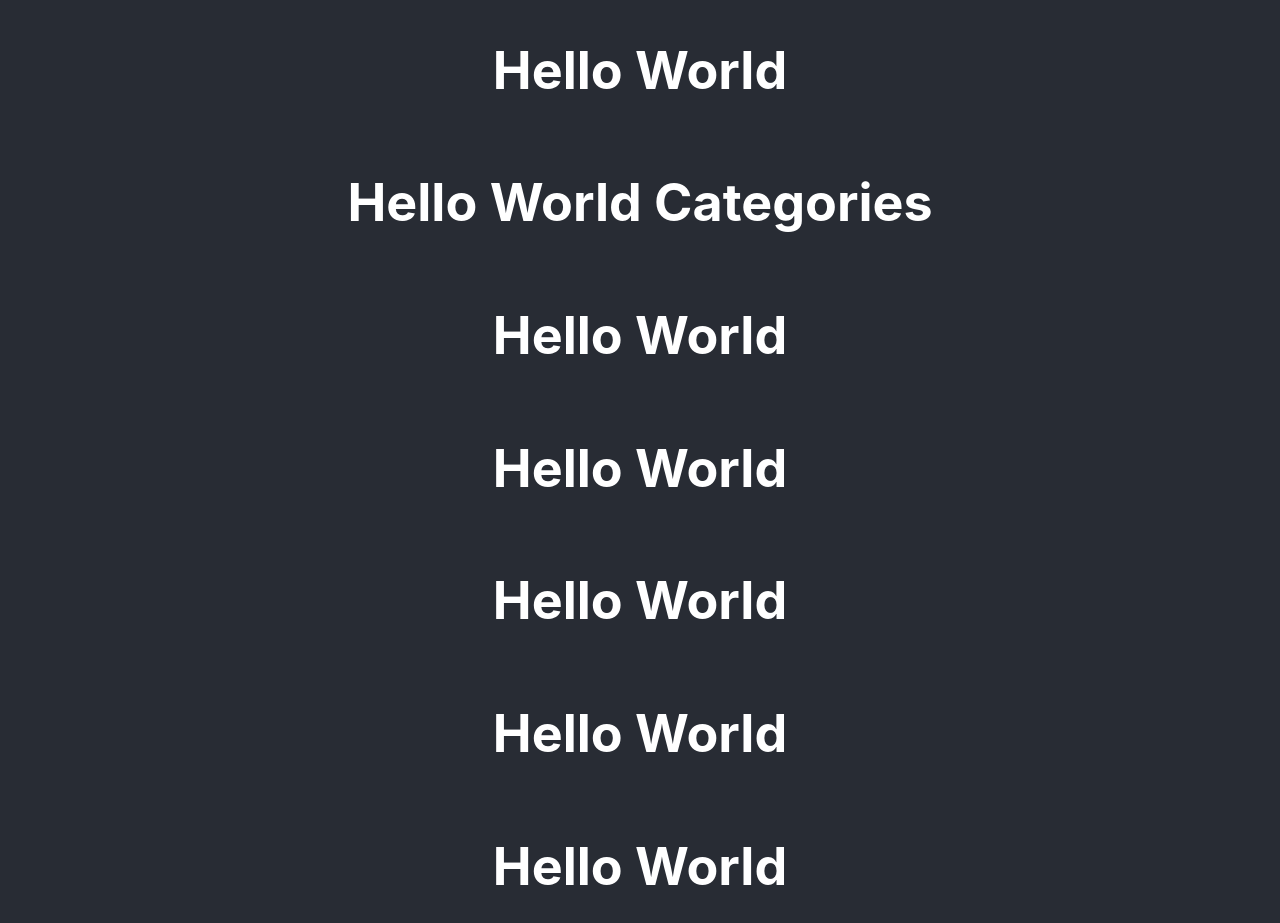
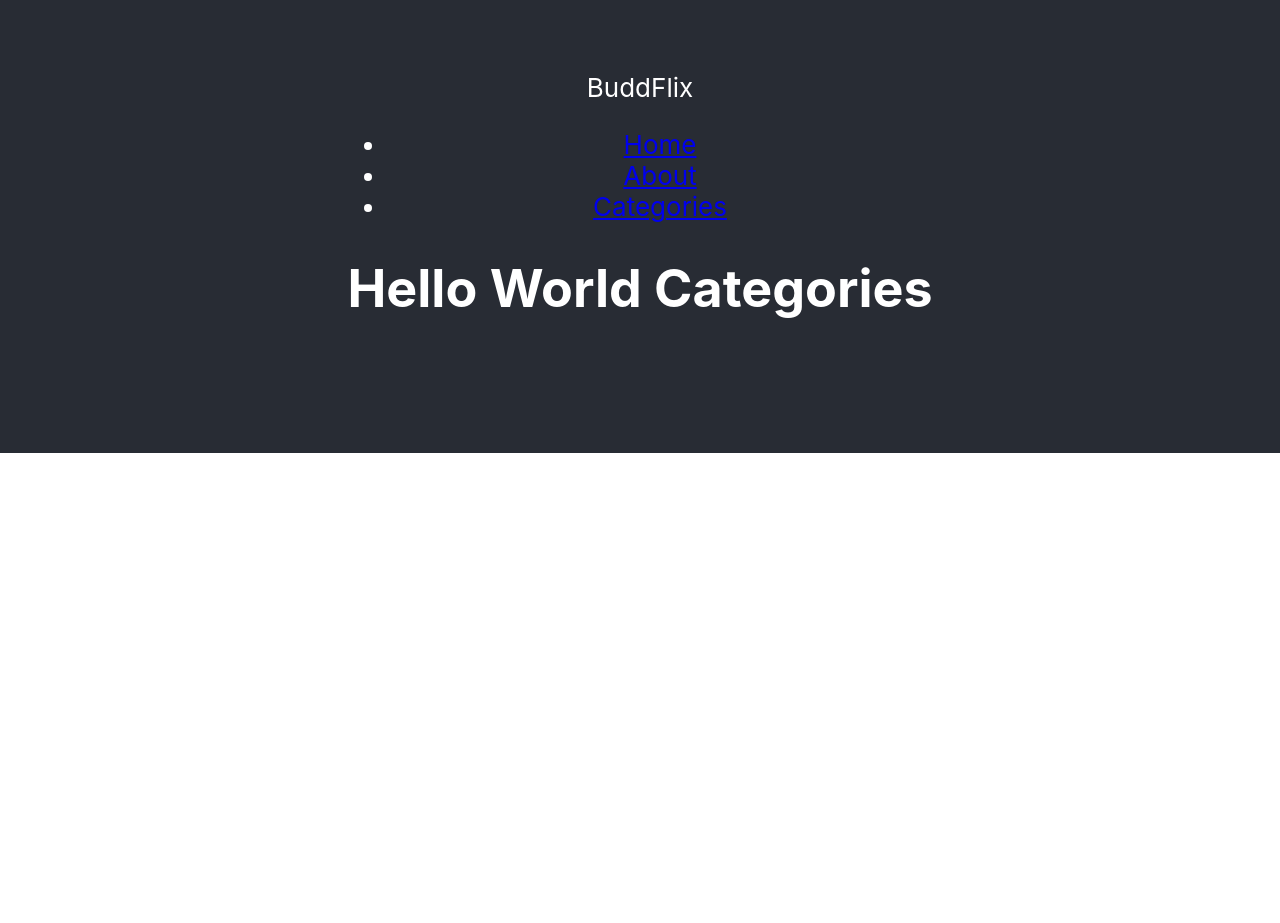
Before and after one commit to sjain93/buddflix, a React (Create React App) app in the folder buddflix-react/: page /categories in a window 1280 px wide. Shown: the part 347-1270 px from the top of the page. After the commit the page ends 800 px from the top, so only its background shows below. Built offline with nearby package versions, Linux system fonts and the light colour scheme.

Commit message:
Navigation Bar works

```diff
--- a/buddflix-react/src/App.js
+++ b/buddflix-react/src/App.js
@@ -1,13 +1,8 @@
 import React, { Component } from 'react';
-import logo from './logo.svg';
+import logo from './logo.png';
 import './App.css';
-import AgeVerification from './AgeVerification';
-import Categories from './Categories';
-import WeedList from './WeedList';
-import Strain from './Strain';
-import MovieList from './MovieList';
-import Movie from './Movie';
-import Trailer from './Trailer';
+import Navigation from './Navigation';
+
 
 class App extends Component {
   render() {
@@ -16,13 +11,7 @@ class App extends Component {
         <header className="App-header">
           <img src={logo} className="App-logo" alt="logo" />
           BuddFlix
-          <AgeVerification />
-          <Categories />
-          <WeedList />
-          <Strain />
-          <MovieList />
-          <Movie />
-          <Trailer />
+          <Navigation />
 
         </header>
       </div>
--- /dev/null
+++ b/buddflix-react/src/Navigation.js
@@ -0,0 +1,33 @@
+import React from "react";
+import { BrowserRouter as Router, Route, Link } from "react-router-dom";
+import Categories from "./Categories";
+import About from './About';
+import Home from './Home';
+
+const Navigation = () => {
+    return (
+    <Router>
+            <div>
+            <nav>
+                <ul>
+                    <li>
+                        <Link to="/">Home</Link>
+                    </li>
+                    <li>
+                        <Link to="/about">About</Link>
+                    </li>
+                    <li>
+                        <Link to="/categories">Categories</Link>
+                    </li>
+                </ul>
+            </nav>
+
+            <Route path="/" exact component={Home} />
+            <Route path="/about" exact component={About} />
+            <Route path="/categories" exact component={Categories} />
+            </div>
+    </Router>
+);
+}
+
+export default Navigation;
```
Also changed, not shown: buddflix-react/src/logo.png (added).
